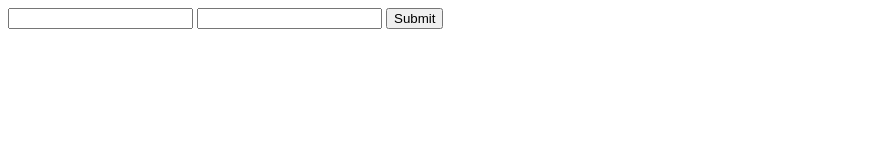
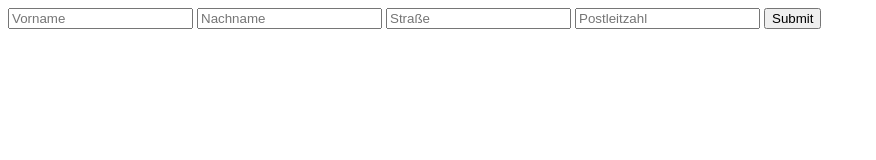
Before and after one commit to jm1069/kalorien-tracker, a plain HTML site: page extracting user input from a form/test.html in a window 1280 px wide. Shown: the whole page, without its empty margins (0-876 px from the left). Drawn offline with Linux system fonts and the light colour scheme.

Commit message:
Update test.html

```diff
--- a/extracting user input from a form/test.html
+++ b/extracting user input from a form/test.html
@@ -8,12 +8,14 @@
 </head>
 <body>
     <form>
-        <input type="text" name="First name">
-        <input type="text" name="Last name">
+        <input type="text" name="firstName" placeholder="Vorname">
+        <input type="text" name="lastName" placeholder="Nachname">
+        <input type="text" name="streetName" placeholder="Straße">
+        <input type="text" name="zipCode" placeholder="Postleitzahl">
         <button type="submit">Submit</button>
-      </form>
+    </form>
 
-      <script>
+    <script>
 
         const names = [];
         const form = document.querySelector('form');
@@ -33,6 +35,6 @@
           console.log(names);
         })
 
-      </script>
+    </script>
 </body>
 </html>
```
